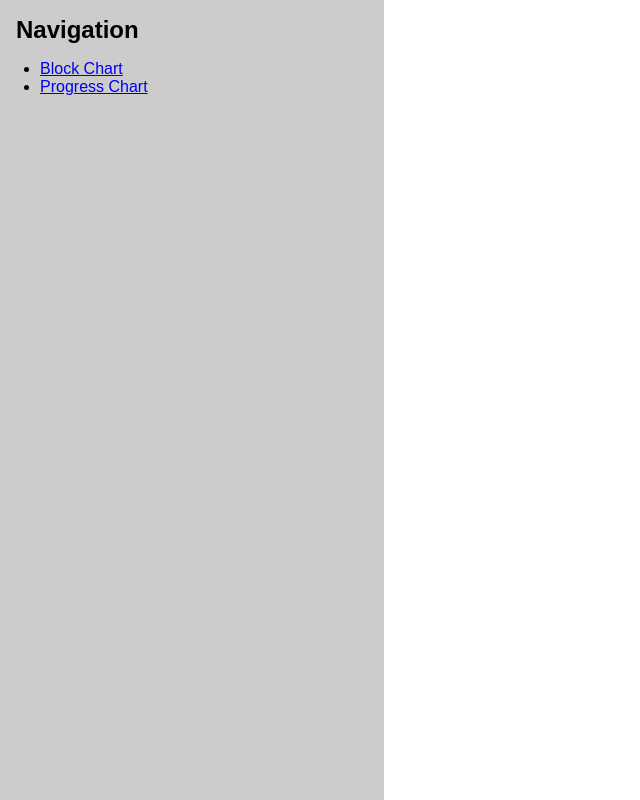
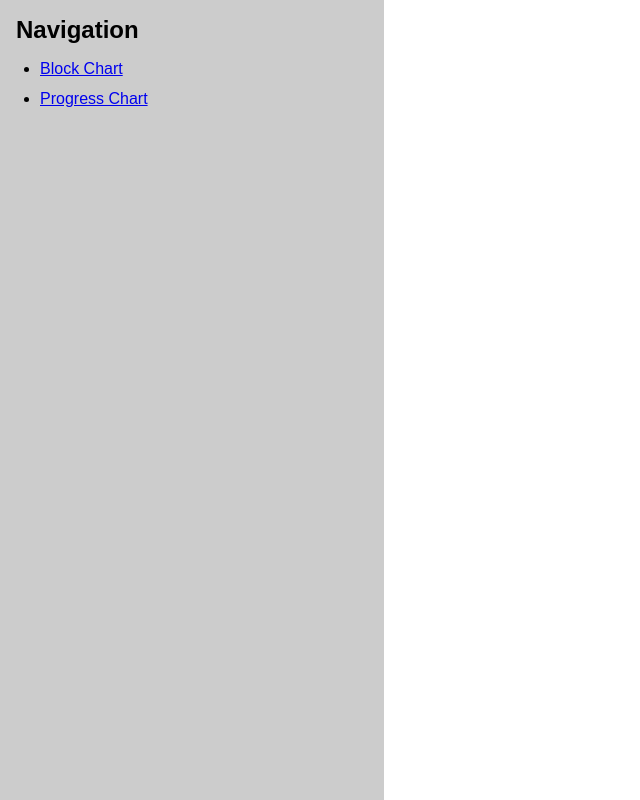
Before and after one commit to BaristaFramework/crema, a React (Create React App) app in the folder example/: page / in a window 1280 px wide. Shown: the whole page, without its empty margins (0-640 px from the left). Built offline with nearby package versions, Linux system fonts and the light colour scheme.

Commit message:
example styling

```diff
--- a/example/src/index.css
+++ b/example/src/index.css
@@ -28,6 +28,10 @@ h2 {
   background: #ccc;
 }
 
+.main-nav li {
+  margin: 0.75em 0;
+}
+
 .example {
   flex: 1 1 auto;
   background: #fff;
```
